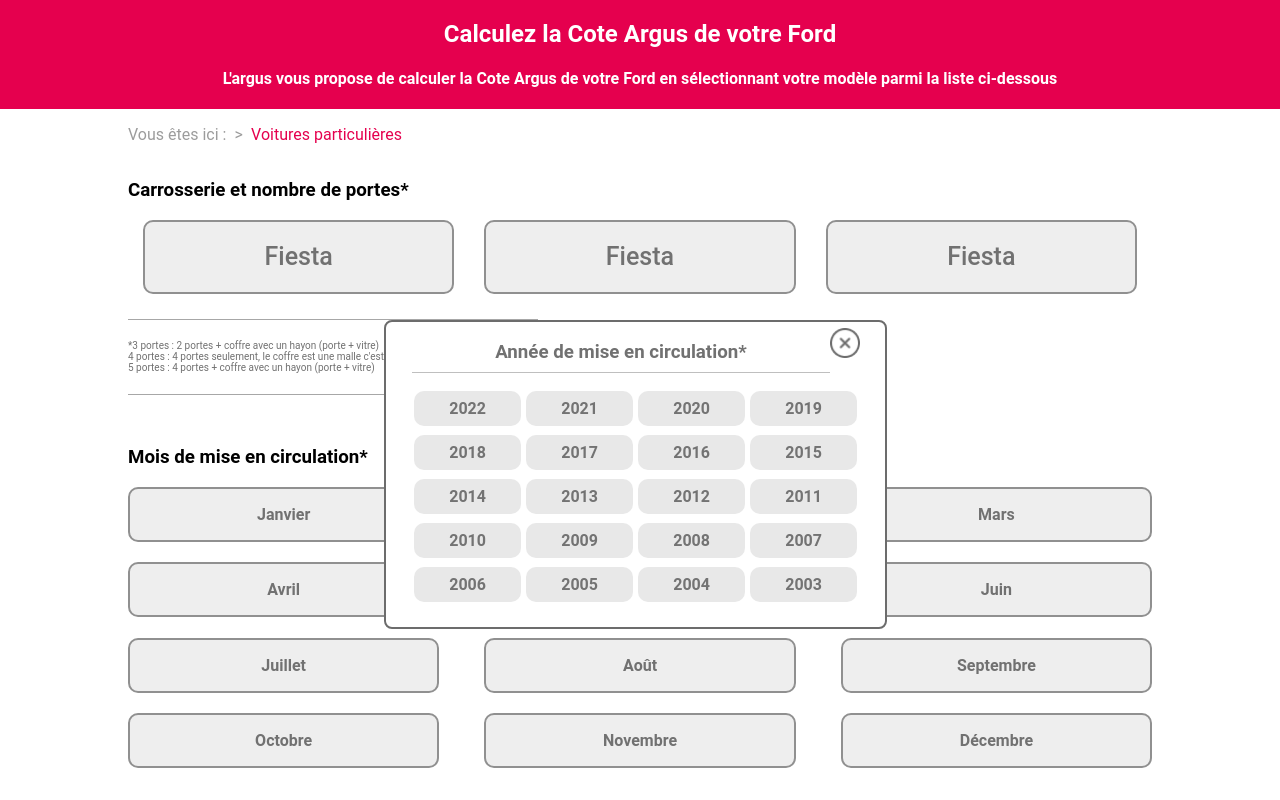
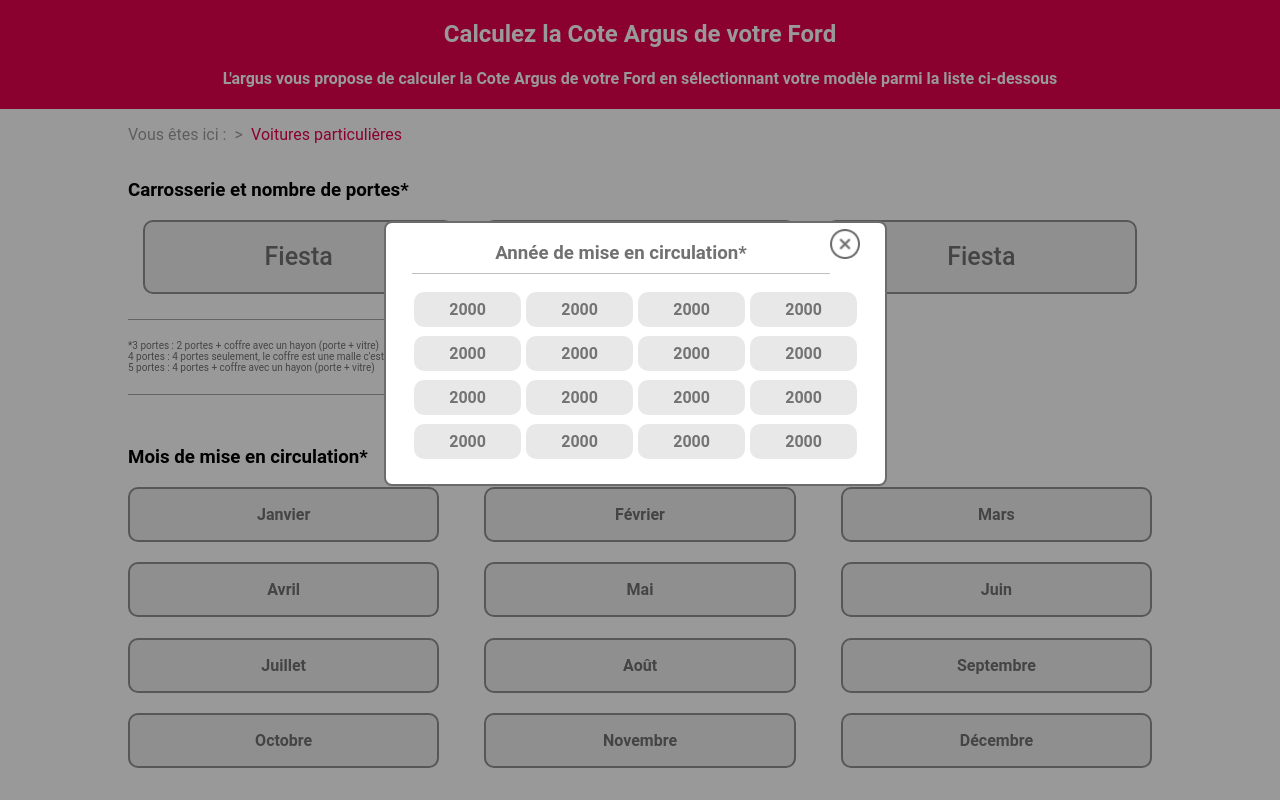
Before and after one commit to for-stage/cote-argus, a Vue app in the folder code/vue/: page /infos in a window 1280 px wide. Shown: the top 800 px of the page. Built offline with nearby package versions, Linux system fonts and the light colour scheme.

Commit message:
modification

```diff
--- a/code/vue/src/App.vue
+++ b/code/vue/src/App.vue
@@ -41,9 +41,11 @@
 
 
 
+
   </body> -->
+  <router-view />
 
-  <router-view />
+
 </template>
 
 <style >
--- a/code/vue/src/components/DetailCar.vue
+++ b/code/vue/src/components/DetailCar.vue
@@ -36,7 +36,7 @@
     width:80%;
 }
 .back-pop{
-    /* display:none; */
+    display:none;
     background: rgb(0 0 0 / 40%);
     width: 100%;
     position: absolute;
--- a/code/vue/src/components/Infos/YearCard.vue
+++ b/code/vue/src/components/Infos/YearCard.vue
@@ -3,7 +3,20 @@
 export default {
     name: 'DetailCar',
     props: {
-        year: String
+        year: String,
+        value:""
+    },
+    data(){
+        return{
+            data : "",
+        };
+    },
+    methods: {
+        value(event) {
+            let targetId = event.currentTarget.id;
+            this.data = targetId;
+            this.$emit('clicked', 'someValue')
+        },
     }
 }
 
@@ -11,8 +24,8 @@
 
 <template>
 
-<div class="year">
-    <p>{{year}}</p>
+<div :id="200" class="year" v-on:click="value($event)">
+    <p>2000</p>
 </div>
 
 </template>
--- a/code/vue/src/components/Infos/YearsPopup.vue
+++ b/code/vue/src/components/Infos/YearsPopup.vue
@@ -1,22 +1,24 @@
-
+<!-- v-if="showPopup" -->
 <template>
-<div class="popup-years"  v-if="showPopup">
+<div class="back-pop"  >
+<div class="popup-years"  ref="popup" :style="top">
     <div class="header">
         <div class="title">
-        <h3>Année de mise en circulation*</h3>
+        <h3>Année de mise en circulation* {{ value }}</h3>
         </div>
         <div class="out">
-            <a><img src="../../assets/out.png"></a>
+            <a @click="getData"><img src="../../assets/out.png"></a>
         </div>
     </div>
     <div class="years" @click="showPopup=!showPopup"   >
-        <YearCard v-for="(data,index) in Years" :key="index"  :year="data"  />
+        <YearCard v-for="(data,index) in Years" :key="index"  :year="data" @name="getYear"/>
 
     </div>
 </div>
+</div>
 </template>
 
-<script >
+<script>
 
 import YearCard from './YearCard.vue'
 
@@ -24,17 +26,41 @@
     name: 'YearsPopup',
     components: {
            YearCard
+    },
 
+    props: {
+        msg: String,
+        // value:String
     },
-    props: {
-        msg: String
-    },
-     data() {
-        return {
-           Years : [2022,2021,2020,2019,2018,2017,2016,2015,2014,2013,2012,2011,2010,2009,2008,2007,2006,2005,2004,2003],
+
+    data() {
+         return {
+           Years : [2022,2021,2020,2019,2018,2017,2016,2015,2014,2013,2012,2011,2010,2009,2008,2007],
             showPopup: true,
+            top: 0,
+            value: ""
         }
     },
+
+    mounted() {
+        let height=this.$refs.popup.clientHeight;
+            this.top = height - 40;
+            console.log(this.top);
+            console.log(height);
+    },
+
+    computed: {
+        top () {
+            return {
+                top: `${this.top}px`,
+            }
+        }
+    },
+    method:{
+        getYear(value){
+          this.value = value
+        }
+    }
 }
 </script>
 
@@ -53,7 +79,7 @@
     background: white;
     border-radius: 8px;
     padding: 0% 2% 2%;
-    top: 40%;
+    top: 160px;
     left: 30%;
     width: 35%;
 }
@@ -75,7 +101,15 @@
     border-bottom: solid 1px #bfbfbf;
     width:100%;
 }
-
+.back-pop{
+    /* display:none; */
+    background: rgb(0 0 0 / 40%);
+    width: 100%;
+    position: fixed;
+    height: 100%;
+    top: 0;
+    left: 0;
+}
 
 @media( max-width: 768px){
 .popup-years{
--- a/code/vue/src/components/ModelComponent/Model.vue
+++ b/code/vue/src/components/ModelComponent/Model.vue
@@ -1,6 +1,6 @@
 <template>
-<div class="model">
-    <h3 class="title">Fiesta</h3>
+<div class="model" :class="{ checkeddiv: checked }" v-on:click="checked = !checked">
+    <h3 class="title" :class="{ checkedtitle: checked }">Fiesta</h3>
 </div>
 
 
@@ -11,7 +11,12 @@
   name: 'Model',
   props: {
     msg: String
-  }
+  },
+  data(){
+    return{
+        checked :false,
+    };
+  },
 }
 </script>
 
@@ -30,6 +35,11 @@
     margin-bottom: 15px;
 
 }
+.title{
+    font-size: 25px;
+    font-weight: 500;
+    color: #717171;
+}
 .model:hover{
     background-color: #E5004E;
     transition: 1s;
@@ -37,8 +47,15 @@
 }
 .model:hover .title{
     color: white;
+}
 
-
+.checkeddiv{
+    background-color: #E5004E;
+    transition: 1s;
+    border: solid 2px #E5004E;
+}
+.checkedtitle{
+    color: white;
 }
 
 .btn:focus {
@@ -47,12 +64,6 @@
 
 .btn:active {
   transform: scale(0.98);
-}
-
-.title{
-    font-size: 25px;
-    font-weight: 500;
-    color: #717171;
 }
 
 @media( max-width: 768px){
--- a/code/vue/src/router/index.js
+++ b/code/vue/src/router/index.js
@@ -30,6 +30,11 @@
         name: 'infos',
         component: Infos,
     }   ,
+    {
+        path: '/about',
+        name: 'about',
+        component: About,
+    }   ,
 
 ];
 const router = createRouter({
--- a/code/vue/src/views/AboutView.vue
+++ b/code/vue/src/views/AboutView.vue
@@ -1,17 +1,32 @@
 <template>
-   <h1>abouuuuuuuuuuuuuuuuuut</h1>
-
+   <h1 v-onclick="hi">abouuuuuuuuuuuuuuuuuut {{value}}</h1>
+   <YearCard @clicked="onClickChild"/>
 </template>
 
 <script>
 
 
-
+import YearCard from '../components/Infos/YearCard.vue'
 export default {
     name: 'navbar',
     props: {
-        msg: String
+        msg: String,
+    },
+    data(){
+        return{
+            value:""
+        };
+    },
+        components: {
+           YearCard
+    },
+    method:{
+    hi () {
+                 this.$emit('clicked', 'someValue')
     }
+    },
+
+
 }
 </script>
 <style scoped >
--- a/code/vue/src/views/InfosView.vue
+++ b/code/vue/src/views/InfosView.vue
@@ -8,7 +8,8 @@
 import CarburantChoice from '../components/Infos/CarburantChoice.vue'
 import KilometrageComponent from '../components/Infos/KilometrageComponent.vue'
 import Model from '../components/ModelComponent/Model.vue'
-import Years from '../components/Infos/YearsPopup.vue'
+
+
 
 export default {
     name: 'DetailCar',
@@ -22,7 +23,7 @@
         CarburantChoice,
         KilometrageComponent,
         Model,
-        Years
+
     },
     props: {
         msg: String
@@ -39,13 +40,13 @@
     <div class="padd-details">
       <NumPorte />
       <DateComponent />
-      <div class="back-pop">
+
       <YearsPopup />
-      </div>
+
       <DateChoice />
       <CarburantChoice />
       <KilometrageComponent />
-      <Years/>
+
     </div>
 
 
@@ -61,15 +62,7 @@
 .padd-details{
     width:80%;
 }
-.back-pop{
-    display:none;
-    background: rgb(0 0 0 / 40%);
-    width: 100%;
-    position: absolute;
-    height: 100%;
-    top: 0;
-    left: 0;
-}
+
 
 
 </style>
```
